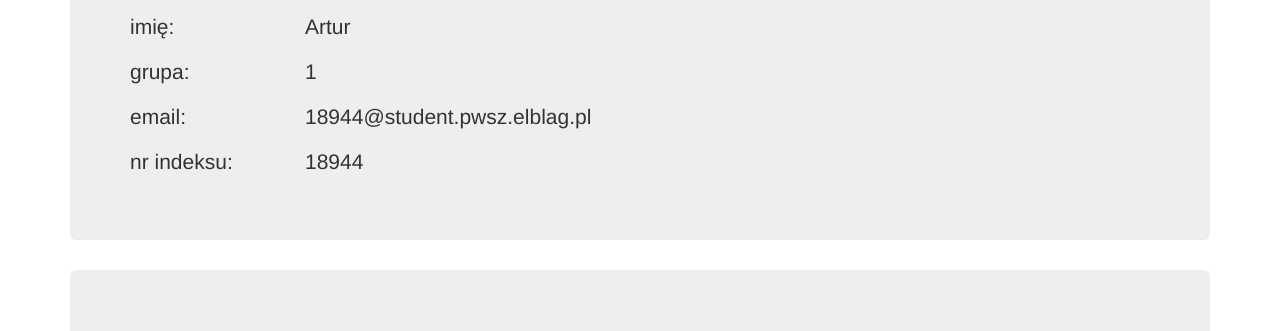
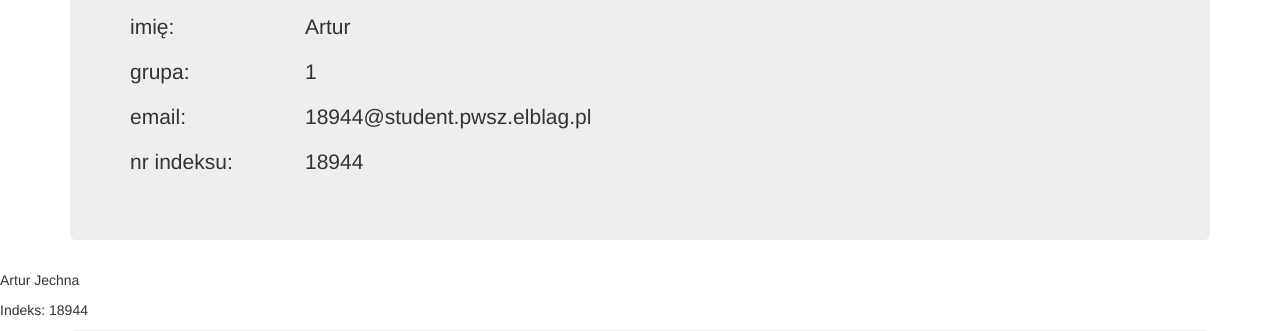
Before and after one commit to ReaderOnATree/JechnaArturLabJS, a plain HTML site: page index.html in a window 1280 px wide. Shown: the part 250-581 px from the top of the page. Drawn offline with Linux system fonts and the light colour scheme.

Commit message:
DOM_paragraph

```diff
--- a/index.html
+++ b/index.html
@@ -333,7 +333,18 @@
 		document.getElementById("counter_form").innerHTML = "Liczba formularzy: " + counter;
 		let counter2 = document.scripts.length;
 		document.getElementById("scripts_number").innerHTML = "Liczba skryptów: " + counter2;
+		let newPara = document.createElement("p");
+		let newPara2 = document.createElement("p");
+		document.getElementById("main-page").appendChild(newPara);
+		document.getElementById("main-page").appendChild(newPara2);
+
 	</script>
+	<p><script>
+		let newText = document.createTextNode("Artur Jechna");
+		let newText2 = document.createTextNode("Indeks: 18944");
+		newPara.appendChild(newText);
+		newPara2.appendChild(newText2);
+	</script></p>
 
 </body>
 
```
